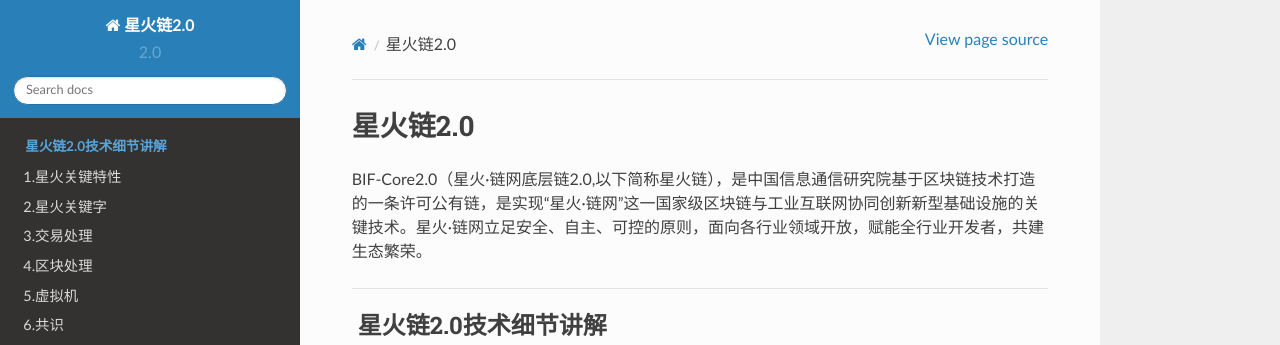
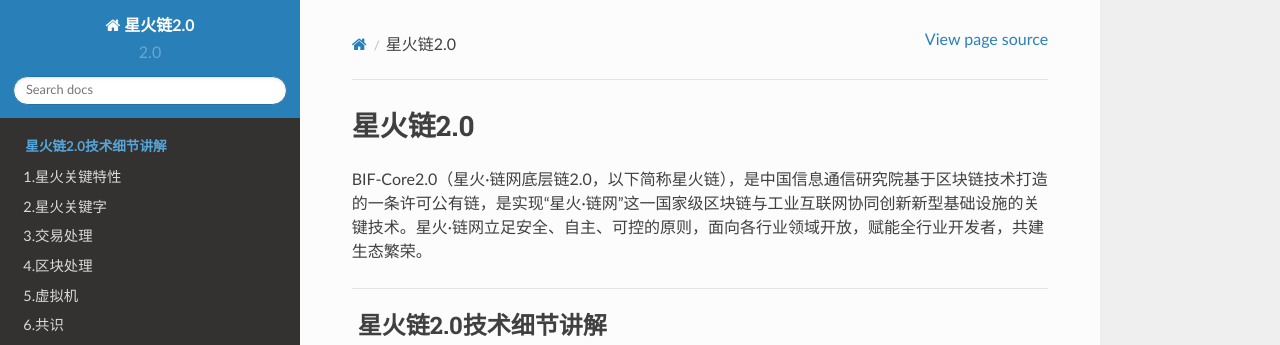
Before and after one commit to caict-4iot-dev/bif-core2.0-doc, a Sphinx documentation site: the page built from docs/source/index.rst, in a window 1280 px wide. Shown: the top 345 px of the page. Built offline with Sphinx 7.4.7 and the Read the Docs theme 2.0.0, drawn with Linux system fonts in a browser that asks for light colours.

```diff
--- a/docs/source/index.rst
+++ b/docs/source/index.rst
@@ -1,7 +1,7 @@
 星火链2.0
 ===================================
 
-BIF-Core2.0（星火·链网底层链2.0,以下简称星火链），是中国信息通信研究院基于区块链技术打造的一条许可公有链，是实现“星火·链网”这一国家级区块链与工业互联网协同创新新型基础设施的关键技术。星火·链网立足安全、自主、可控的原则，面向各行业领域开放，赋能全行业开发者，共建生态繁荣。
+BIF-Core2.0（星火·链网底层链2.0，以下简称星火链），是中国信息通信研究院基于区块链技术打造的一条许可公有链，是实现“星火·链网”这一国家级区块链与工业互联网协同创新新型基础设施的关键技术。星火·链网立足安全、自主、可控的原则，面向各行业领域开放，赋能全行业开发者，共建生态繁荣。
 
 ====================================
 
```
